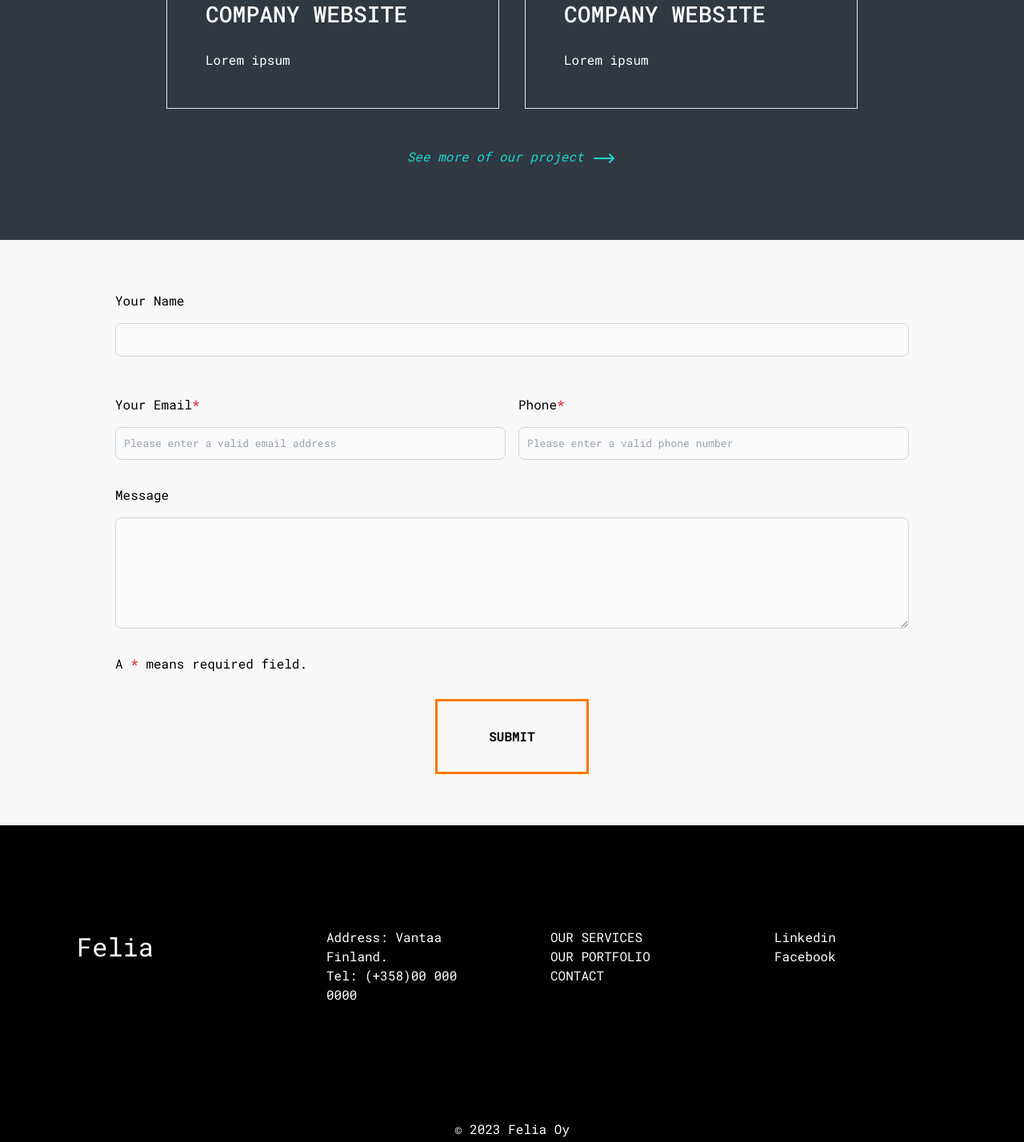
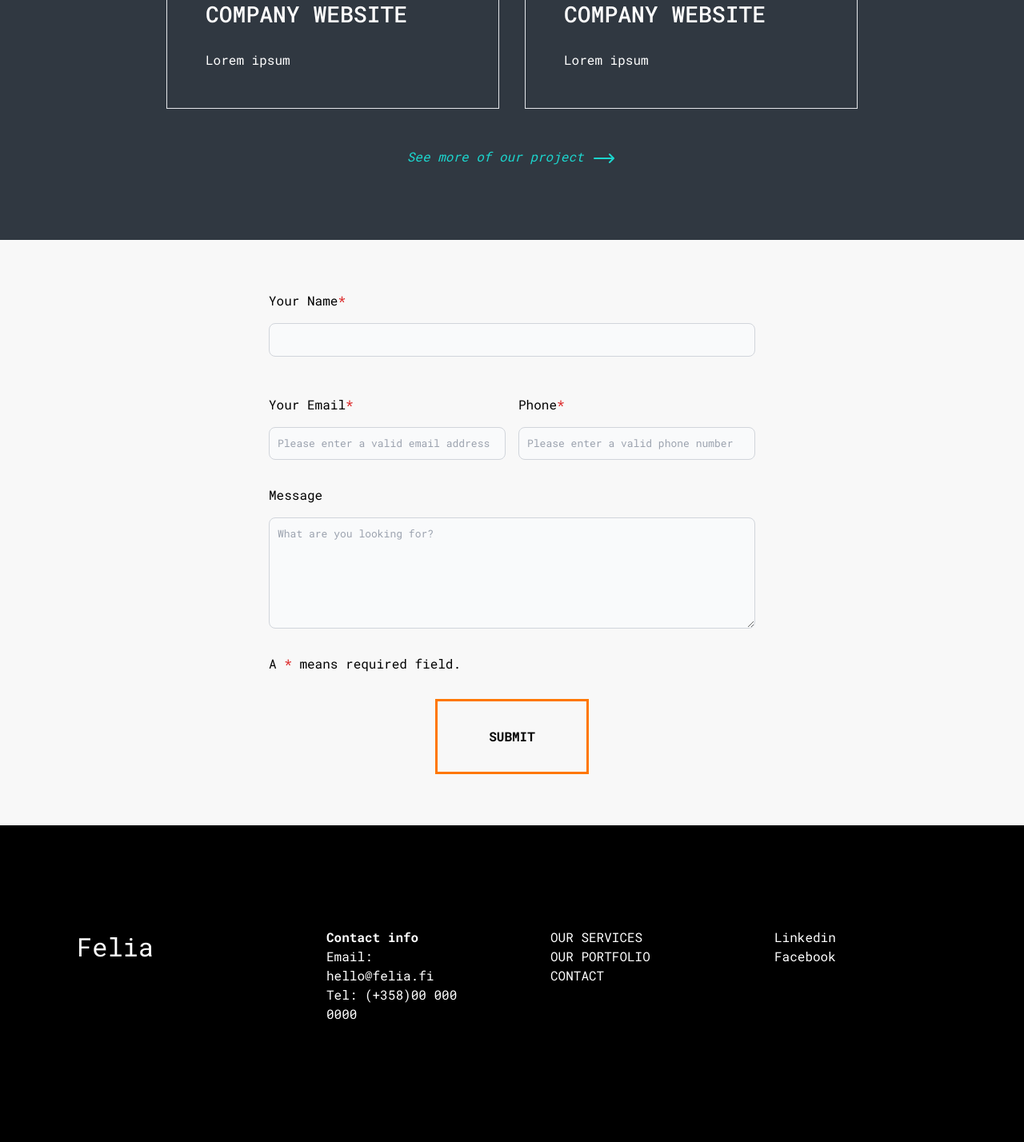
Before and after one commit to cuongtran-6618/cuongtran-6618.github.io, a Next.js app: page / in a window 1280 px wide. Shown: the part 1746-3174 px from the top of the page at 80% size. Built offline with nearby package versions, Linux system fonts and the light colour scheme.

Commit message:
style: minor cstyle for contactForm and footer

```diff
--- a/components/ContactForm.tsx
+++ b/components/ContactForm.tsx
@@ -48,10 +48,15 @@ export default function ContactForm() {
   return (
     <>
       <div className="mx-full cream-color px-4" id="contact-us-container">
-        <form className="container mx-auto py-16 lg:px-32" onSubmit={handleSubmit}>
+        <form
+          className="container mx-auto py-16 lg:px-80"
+          onSubmit={handleSubmit}
+        >
           <div className="name flex flex-col justify-between mb-8">
             <div className="mb-4 flex flex-col">
-              <label htmlFor="frm-first" className="mb-4">Your Name</label>
+              <label htmlFor="frm-first" className="mb-4">
+                Your Name<span className="text-red-600">*</span>
+              </label>
               <input
                 id="frm-first"
                 type="text"
@@ -67,7 +72,9 @@ export default function ContactForm() {
           </div>
           <div className="grid grid-cols-1 lg:grid-cols-2 gap-4">
             <div className="email flex flex-col mb-8">
-              <label htmlFor="frm-email" className="mb-4">Your Email<span className="text-red-600">*</span></label>
+              <label htmlFor="frm-email" className="mb-4">
+                Your Email<span className="text-red-600">*</span>
+              </label>
               <input
                 id="frm-email"
                 type="email"
@@ -82,7 +89,9 @@ export default function ContactForm() {
               />
             </div>
             <div className="phone flex flex-col mb-8">
-              <label htmlFor="frm-phone" className="mb-4">Phone<span className="text-red-600">*</span></label>
+              <label htmlFor="frm-phone" className="mb-4">
+                Phone<span className="text-red-600">*</span>
+              </label>
               <input
                 id="frm-phone"
                 type="text"
@@ -98,7 +107,9 @@ export default function ContactForm() {
             </div>
           </div>
           <div className="message flex flex-col mb-8">
-            <label htmlFor="frm-message" className="mb-4">Message</label>
+            <label htmlFor="frm-message" className="mb-4">
+              Message
+            </label>
             <textarea
               id="frm-message"
               name="message"
@@ -107,11 +118,13 @@ export default function ContactForm() {
               onChange={(e) => {
                 setMessage(e.target.value);
               }}
+              placeholder="What are you looking for?"
             ></textarea>
           </div>
 
           <div className="mb-8">
-            A <span className="text-red-600">*</span><span> means required field.</span>
+            A <span className="text-red-600">*</span>
+            <span> means required field.</span>
           </div>
           <div className="button primary flex flex-col justify-start">
             <button
--- a/components/Footer.tsx
+++ b/components/Footer.tsx
@@ -12,7 +12,8 @@ export default function Footer() {
           </div>
           <div className="flex flex-col mb-24 gap-12 md:justify-center md:aligns-baseline md:flex-row md:gap-8">
             <div className="p-4 lg:px-12 text-white w-full text-left">
-              <div className="">Address: {company.info.address}</div>
+              <div className="font-extrabold">Contact info</div>
+              <div className="">Email: {company.info.email}</div>
               <div>Tel: {company.info.telephone}</div>
             </div>
           </div>
--- a/data/company.json
+++ b/data/company.json
@@ -2,7 +2,7 @@
   "info": {
     "name": "Felia",
     "address": "Vantaa Finland.",
-    "email": "felia.solutions@gmail.com",
+    "email": "hello@felia.fi",
     "telephone": "(+358)00 000 0000"
   }
 }
```
